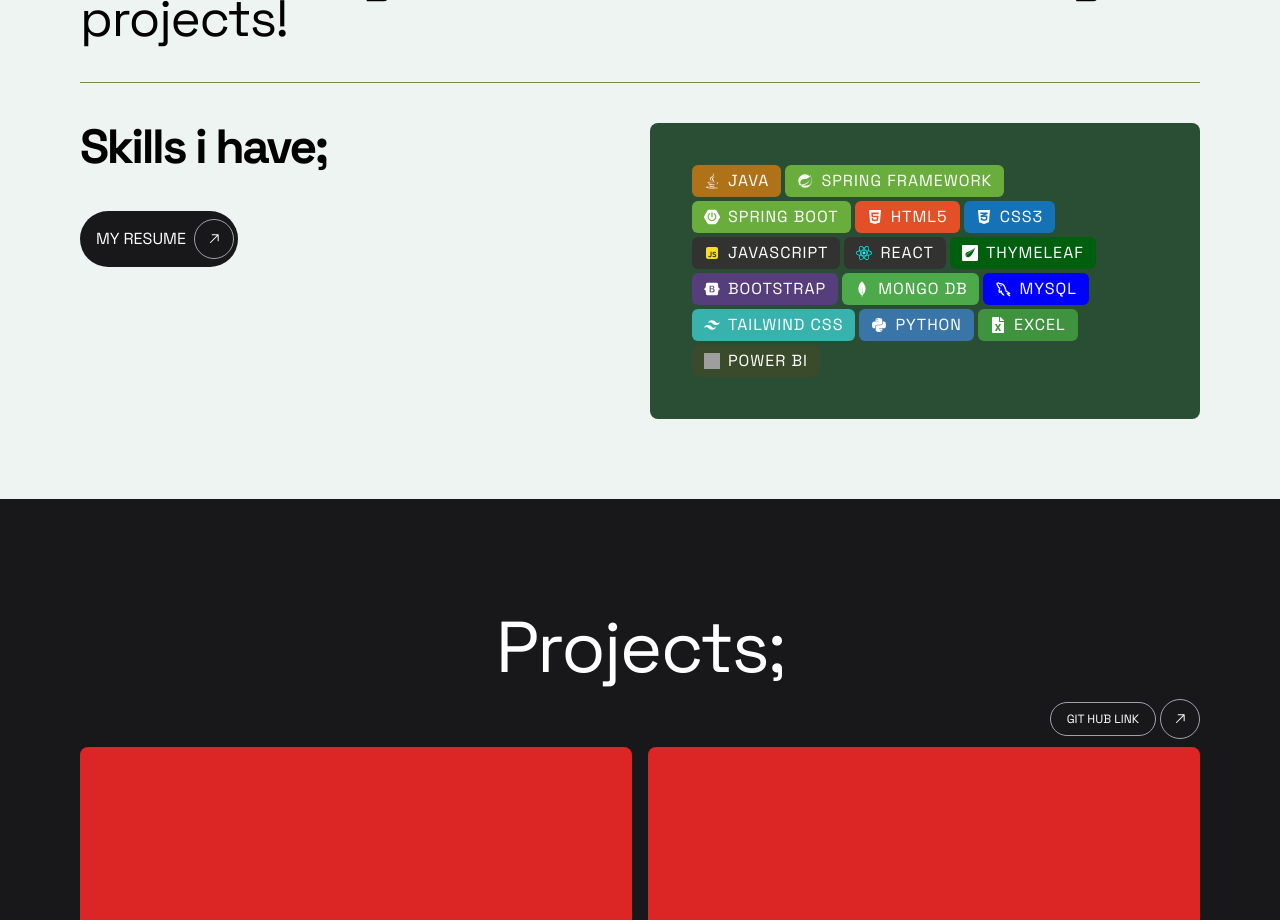
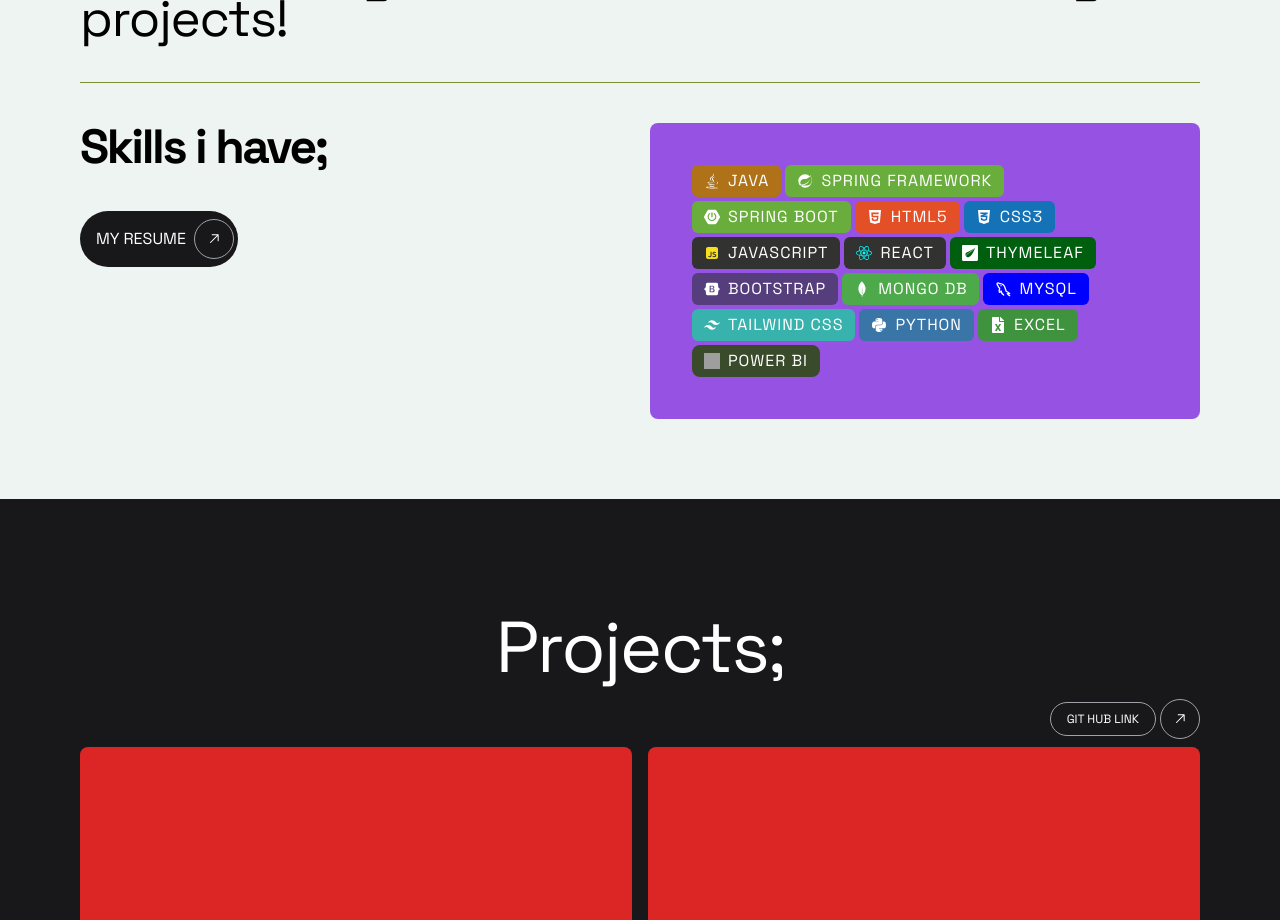
Before and after one commit to sunnnymudgal/PortfolioWebsite, a React (Vite) app: page / in a window 1280 px wide. Shown: the part 1400-2320 px from the top of the page. Built offline with nearby package versions, Linux system fonts and the light colour scheme; grey boxes are pictures that could not be loaded.

Commit message:
Update Skills.jsx

```diff
--- a/src/components/Skills.jsx
+++ b/src/components/Skills.jsx
@@ -21,7 +21,7 @@ function TechLogo(props) {
   return (
     <>
       <div
-        className={`${bg}  text-white rounded-md m-[2px] flex items-center w-fit px-3 py-1 gap-2 uppercase anton-sc-regular tracking-[1px] cursor-pointer`}
+        className={`${bg} text-white rounded-md m-[2px] flex items-center w-fit px-3 py-1 gap-2 uppercase anton-sc-regular tracking-[1px] cursor-pointer`}
       >
         <Logo className={`${color}`} />
         {logoName}
@@ -33,7 +33,7 @@ function TechLogo(props) {
 function Skills() {
   return (
     <div id="skills">
-      <div className=" bg-[#2a4e34] p-10 rounded-lg ">
+      <div className=" bg-[#9652E3] p-10 rounded-lg ">
         <div className="flex flex-wrap">
           <TechLogo logo={FaJava} logoName="JAVA" bg="bg-[#B07219]" />
           <TechLogo
```
